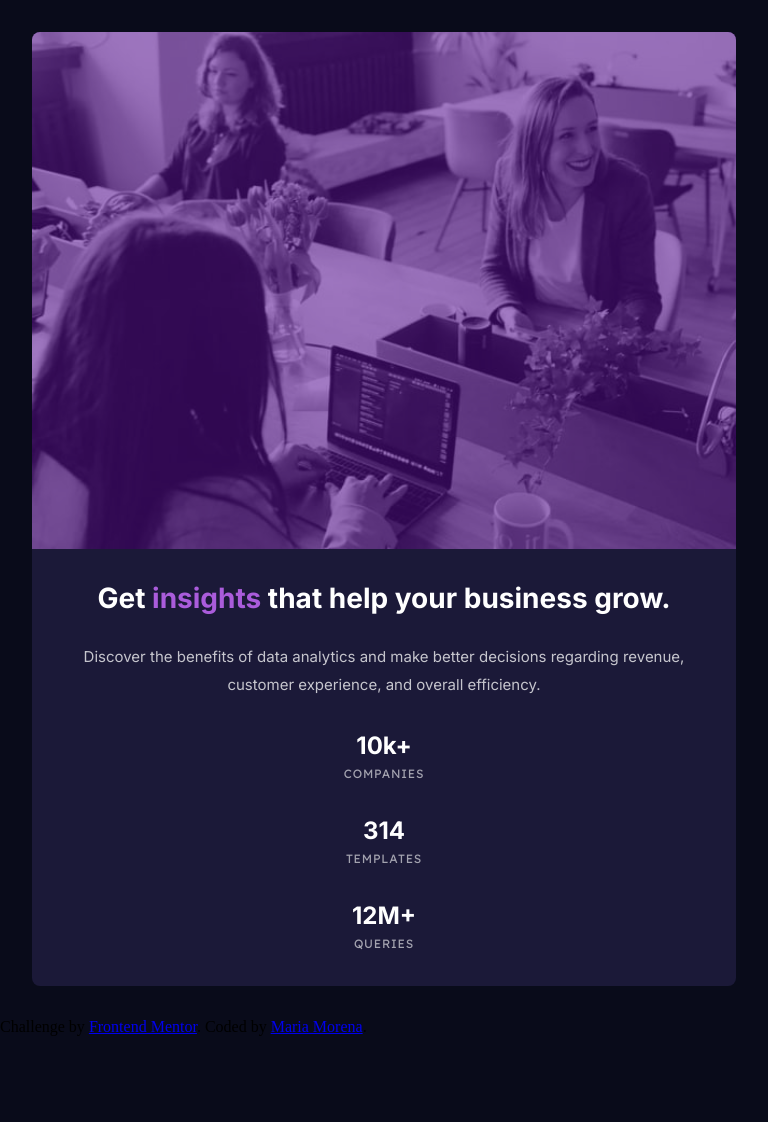
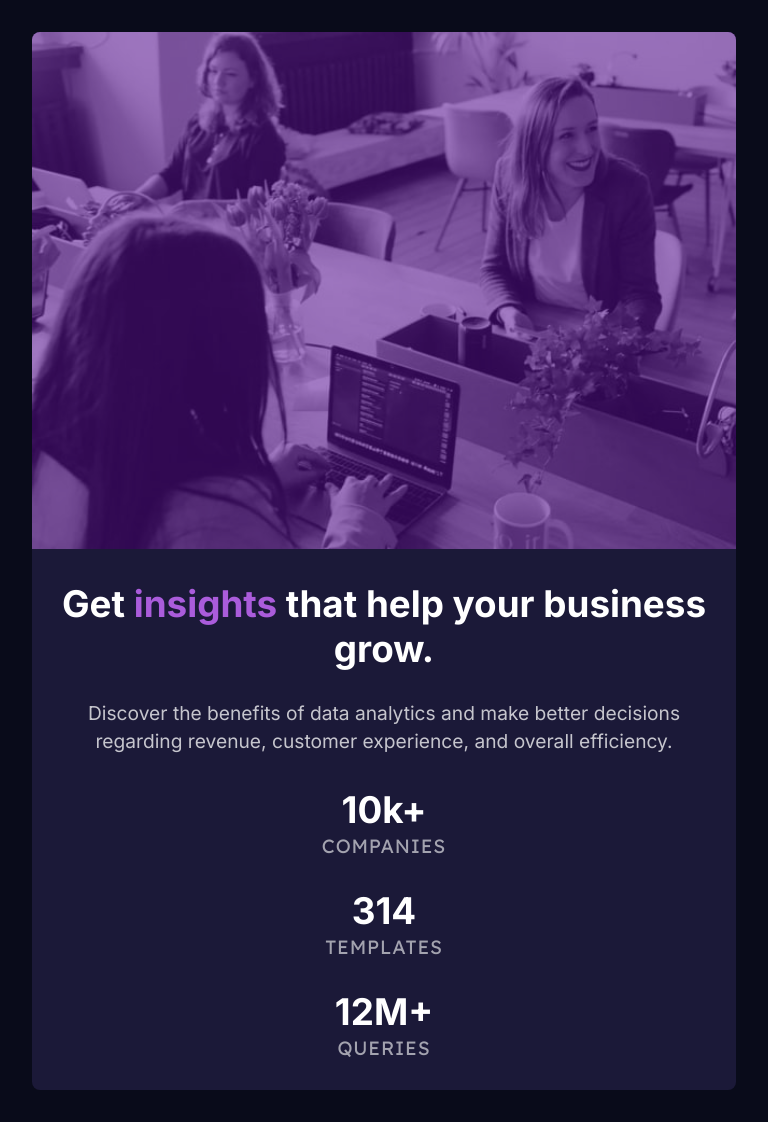
Before and after one commit to mariamorena27/stats_preview_card, a plain HTML site: page index.html in a window 768 px wide. Before the commit the page ends 1036 px from the top, so only its background shows below. Drawn offline with Linux system fonts and the light colour scheme.

Commit message:
responsividade

```diff
--- a/index.html
+++ b/index.html
@@ -54,11 +54,5 @@
         </div>
       </section>
     </main>
-    <div class="attribution">
-      Challenge by
-      <a href="https://www.frontendmentor.io?ref=challenge" target="_blank"
-        >Frontend Mentor</a
-      >. Coded by <a href="#">Maria Morena</a>.
-    </div>
   </body>
 </html>
--- a/style.css
+++ b/style.css
@@ -19,6 +19,7 @@ section {
   background-color: hsl(244, 38%, 16%);
   margin: 2rem;
   display: flex;
+  justify-content: center;
   flex-direction: column;
   border-radius: 0.5rem;
 }
@@ -36,7 +37,7 @@ section .content {
 
 .content h1 {
   color: white;
-  font: 700 1.75rem Inter;
+  font: 700 30px Inter;
   padding-bottom: 1.75rem;
 }
 
@@ -71,3 +72,15 @@ h1 span {
   line-height: 1.75rem;
   letter-spacing: 0.05rem;
 }
+
+@media only screen and (min-width: 550px) and (max-width: 1023px) {
+  .content h1,
+  .statistics h2 {
+    font-size: 230%;
+  }
+
+  .content p,
+  .statistics p {
+    font-size: 120%;
+  }
+}
```
